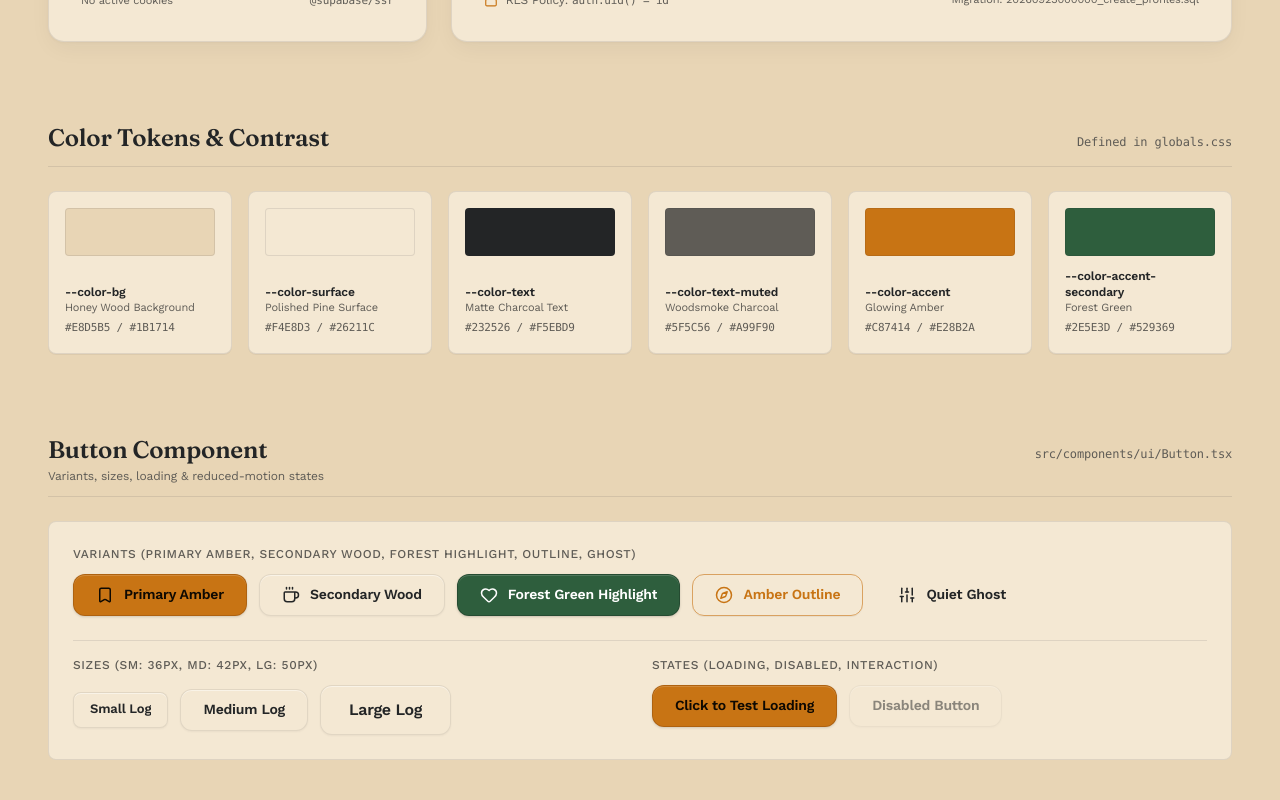
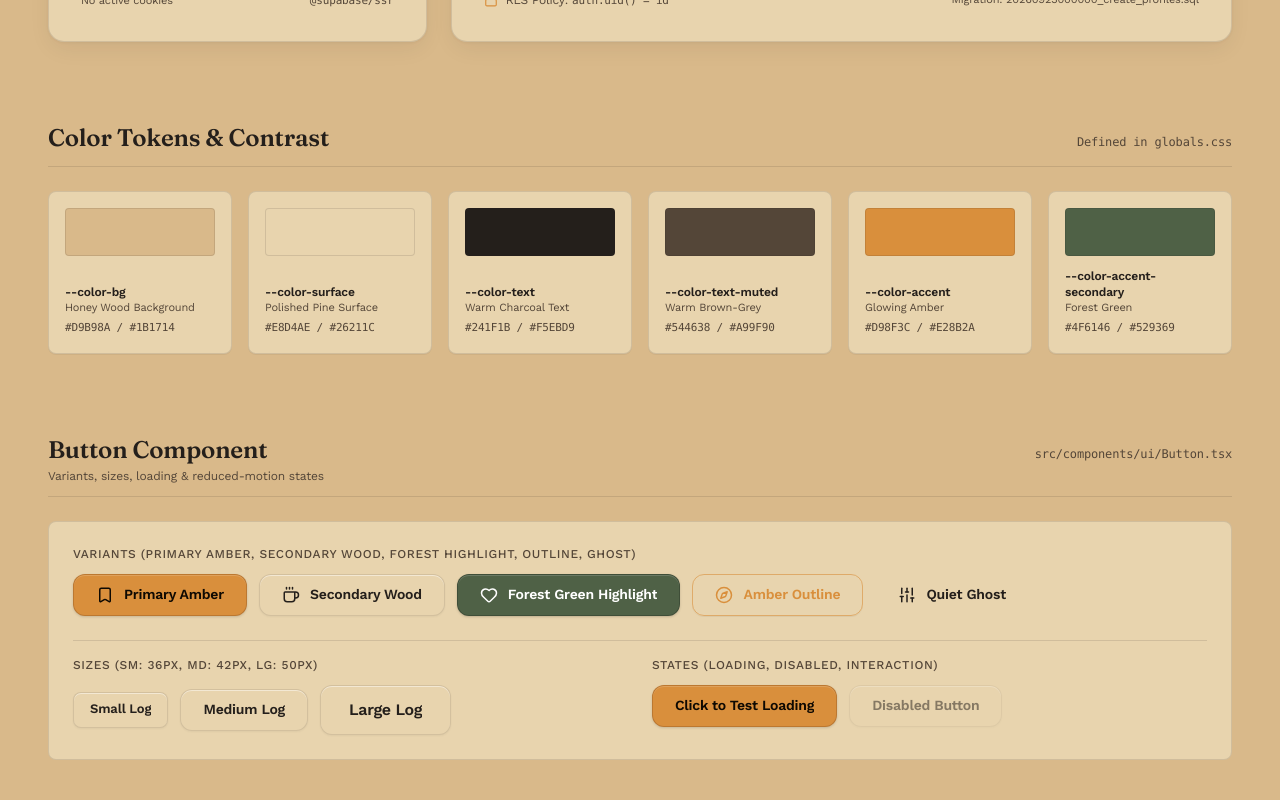
Before and after one commit to Da001nny/mediary-, a Next.js app: page / in a window 1280 px wide. Shown: the part 2573-3373 px from the top of the page. Built offline with nearby package versions, Linux system fonts and the light colour scheme; no server answers.

Commit message:
feat: update color palette and add theme persistence
- Update CSS variables for a more refined warm charcoal aesthetic.
- Implement theme persistence using localStorage and user profile sync.
- Add ThemeToggle component integration to settings and layout.

```diff
--- a/src/app/globals.css
+++ b/src/app/globals.css
@@ -1,27 +1,27 @@
 @import "tailwindcss";
 
 :root {
-  --color-bg: #E8D5B5;
-  --color-surface: #F4E8D3;
-  --color-surface-hover: #E2CEAB;
-  --color-text: #232526;
-  --color-text-muted: #5F5C56;
-  --color-accent: #C87414;
-  --color-accent-hover: #B4640C;
+  --color-bg: #D9B98A;
+  --color-surface: #E8D4AE;
+  --color-surface-hover: #DFC9A0;
+  --color-text: #241F1B;
+  --color-text-muted: #544638;
+  --color-accent: #D98F3C;
+  --color-accent-hover: #C67E2C;
   --color-accent-contrast: #0E0902;
-  --color-accent-secondary: #2E5E3D;
-  --color-accent-secondary-hover: #244B30;
-  --color-border: rgba(35, 37, 38, 0.10);
-  --color-border-subtle: rgba(35, 37, 38, 0.05);
-  --color-ring: rgba(200, 116, 20, 0.45);
+  --color-accent-secondary: #4F6146;
+  --color-accent-secondary-hover: #415239;
+  --color-border: rgba(36, 31, 27, 0.12);
+  --color-border-subtle: rgba(36, 31, 27, 0.06);
+  --color-ring: rgba(217, 143, 60, 0.45);
 
   /* Physical object drop shadows for posters and cover art */
-  --shadow-poster: 0 2px 4px rgba(35, 37, 38, 0.04), 0 10px 24px -4px rgba(35, 37, 38, 0.16), 0 24px 44px -8px rgba(35, 37, 38, 0.14);
-  --shadow-poster-hover: 0 4px 8px rgba(35, 37, 38, 0.06), 0 18px 36px -4px rgba(35, 37, 38, 0.22), 0 36px 64px -10px rgba(35, 37, 38, 0.20);
+  --shadow-poster: 0 2px 4px rgba(36, 31, 27, 0.05), 0 10px 24px -4px rgba(36, 31, 27, 0.18), 0 24px 44px -8px rgba(36, 31, 27, 0.16);
+  --shadow-poster-hover: 0 4px 8px rgba(36, 31, 27, 0.08), 0 18px 36px -4px rgba(36, 31, 27, 0.24), 0 36px 64px -10px rgba(36, 31, 27, 0.22);
 
   /* Subtle multi-elevation card shadows using warm charcoal tones */
-  --shadow-card: 0 1px 3px rgba(35, 37, 38, 0.03), 0 8px 24px -4px rgba(35, 37, 38, 0.06);
-  --shadow-card-hover: 0 2px 6px rgba(35, 37, 38, 0.05), 0 16px 36px -6px rgba(35, 37, 38, 0.10);
+  --shadow-card: 0 1px 3px rgba(36, 31, 27, 0.04), 0 8px 24px -4px rgba(36, 31, 27, 0.08);
+  --shadow-card-hover: 0 2px 6px rgba(36, 31, 27, 0.06), 0 16px 36px -6px rgba(36, 31, 27, 0.12);
 }
 
 [data-theme="dark"],
--- a/src/app/layout.tsx
+++ b/src/app/layout.tsx
@@ -37,6 +37,27 @@ export default function RootLayout({
       className={`${fraunces.variable} ${workSans.variable} h-full antialiased`}
       suppressHydrationWarning
     >
+      <head>
+        <script
+          dangerouslySetInnerHTML={{
+            __html: `(function() {
+              try {
+                var stored = localStorage.getItem('mediary-theme');
+                if (stored === 'dark') {
+                  document.documentElement.setAttribute('data-theme', 'dark');
+                  document.documentElement.classList.add('dark');
+                } else if (stored === 'light') {
+                  document.documentElement.setAttribute('data-theme', 'light');
+                  document.documentElement.classList.remove('dark');
+                } else {
+                  document.documentElement.removeAttribute('data-theme');
+                  document.documentElement.classList.remove('dark');
+                }
+              } catch (e) {}
+            })();`,
+          }}
+        />
+      </head>
       <body className="min-h-full flex flex-col font-sans selection:bg-accent/25 selection:text-text">
         <AuthProvider>{children}</AuthProvider>
       </body>
--- a/src/app/page.tsx
+++ b/src/app/page.tsx
@@ -791,7 +791,7 @@ CREATE POLICY "Users can delete their own profile"
                 <p className="text-xs font-semibold text-text">--color-bg</p>
                 <p className="text-[11px] text-text-muted">Honey Wood Background</p>
                 <p className="text-[11px] font-mono text-text-muted mt-1">
-                  #E8D5B5 / #1B1714
+                  #D9B98A / #1B1714
                 </p>
               </div>
             </div>
@@ -808,7 +808,7 @@ CREATE POLICY "Users can delete their own profile"
                 </p>
                 <p className="text-[11px] text-text-muted">Polished Pine Surface</p>
                 <p className="text-[11px] font-mono text-text-muted mt-1">
-                  #F4E8D3 / #26211C
+                  #E8D4AE / #26211C
                 </p>
               </div>
             </div>
@@ -821,9 +821,9 @@ CREATE POLICY "Users can delete their own profile"
               />
               <div>
                 <p className="text-xs font-semibold text-text">--color-text</p>
-                <p className="text-[11px] text-text-muted">Matte Charcoal Text</p>
+                <p className="text-[11px] text-text-muted">Warm Charcoal Text</p>
                 <p className="text-[11px] font-mono text-text-muted mt-1">
-                  #232526 / #F5EBD9
+                  #241F1B / #F5EBD9
                 </p>
               </div>
             </div>
@@ -838,9 +838,9 @@ CREATE POLICY "Users can delete their own profile"
                 <p className="text-xs font-semibold text-text">
                   --color-text-muted
                 </p>
-                <p className="text-[11px] text-text-muted">Woodsmoke Charcoal</p>
+                <p className="text-[11px] text-text-muted">Warm Brown-Grey</p>
                 <p className="text-[11px] font-mono text-text-muted mt-1">
-                  #5F5C56 / #A99F90
+                  #544638 / #A99F90
                 </p>
               </div>
             </div>
@@ -857,7 +857,7 @@ CREATE POLICY "Users can delete their own profile"
                 </p>
                 <p className="text-[11px] text-text-muted">Glowing Amber</p>
                 <p className="text-[11px] font-mono text-text-muted mt-1">
-                  #C87414 / #E28B2A
+                  #D98F3C / #E28B2A
                 </p>
               </div>
             </div>
@@ -874,7 +874,7 @@ CREATE POLICY "Users can delete their own profile"
                 </p>
                 <p className="text-[11px] text-text-muted">Forest Green</p>
                 <p className="text-[11px] font-mono text-text-muted mt-1">
-                  #2E5E3D / #529369
+                  #4F6146 / #529369
                 </p>
               </div>
             </div>
--- a/src/components/ThemeToggle.tsx
+++ b/src/components/ThemeToggle.tsx
@@ -3,6 +3,7 @@
 import React, { useSyncExternalStore } from "react";
 import { Sun, Moon, Sparkles } from "lucide-react";
 import { cn } from "@/lib/utils";
+import { useAuth } from "@/context/AuthContext";
 
 type ThemeMode = "light" | "dark" | "system";
 
@@ -39,6 +40,7 @@ function applyTheme(mode: ThemeMode) {
 }
 
 export function ThemeToggle({ className }: { className?: string }) {
+  const { user, updateProfile } = useAuth();
   const theme = useSyncExternalStore(
     subscribe,
     getSnapshot,
@@ -48,6 +50,11 @@ export function ThemeToggle({ className }: { className?: string }) {
   const handleSelect = (mode: ThemeMode) => {
     applyTheme(mode);
     window.dispatchEvent(new Event("storage"));
+    if (user && updateProfile) {
+      updateProfile({ theme: mode }).catch((err) => {
+        console.warn("Could not save theme to profile:", err);
+      });
+    }
   };
 
   return (
--- a/src/components/lists/ReorderableItemList.tsx
+++ b/src/components/lists/ReorderableItemList.tsx
@@ -191,10 +191,10 @@ export function ReorderableItemList({
                             displayRank === 1
                               ? "text-amber-500"
                               : displayRank === 2
-                              ? "text-slate-400"
+                              ? "text-text-muted"
                               : displayRank === 3
                               ? "text-amber-700 dark:text-amber-600"
-                              : "text-text-muted"
+                              : "text-text-muted/70"
                           }`}
                         >
                           #{displayRank}
--- a/src/components/settings/SettingsModal.tsx
+++ b/src/components/settings/SettingsModal.tsx
@@ -25,6 +25,7 @@ import {
   normalizeRatingScale,
 } from "@/lib/rating";
 import { AlgoliaStatusCard } from "@/components/settings/AlgoliaStatusCard";
+import { ThemeToggle } from "@/components/ThemeToggle";
 import type { PrivacyLevel } from "@/types/database.types";
 
 interface SettingsModalProps {
@@ -310,6 +311,20 @@ function SettingsModalContent({ onClose }: { onClose: () => void }) {
               />
             </div>
 
+            {/* Appearance & Color Theme */}
+            <div className="space-y-2 pt-1">
+              <label className="block text-xs font-semibold text-text-muted">
+                Color Theme & Atmosphere
+              </label>
+              <div className="p-3 rounded-xl bg-bg/50 border border-border flex flex-col sm:flex-row sm:items-center justify-between gap-3">
+                <div>
+                  <p className="text-xs font-medium text-text">Interface Palette</p>
+                  <p className="text-[11px] text-text-muted">Switch between warm honey wood, cozy cabin dark, or match system.</p>
+                </div>
+                <ThemeToggle />
+              </div>
+            </div>
+
             {/* Default Privacy */}
             <div className="space-y-2">
               <label className="block text-xs font-semibold text-text-muted">
```
